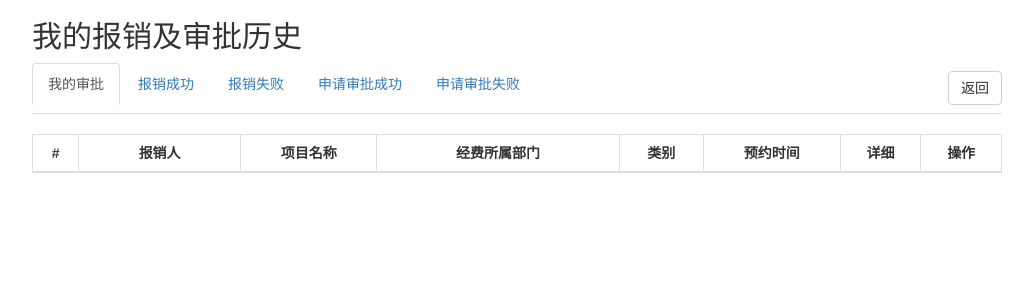
After one commit to dphong/FiProc, a Django app: template FiProcess/templates/FiProcess/history.html in a window 1280 px wide. The commit adds this page. Shown: the top 300 px of the page, without its empty margins (123-1156 px from the left). Run offline with Django 3.2, Linux system fonts and the light colour scheme; the template is opened without the code that fills it, so the values that code supplies are empty; some libraries are stand-ins or nearby versions.

Commit message:
add history stream view

```diff
--- a/FiProc/urls.py
+++ b/FiProc/urls.py
@@ -29,5 +29,6 @@ urlpatterns = [
     url(r'^index/(?P<target>[0-9]*)$', FiProcess.views.printStream, name='printStream'),
     url(r'^captcha/', include('captcha.urls')),
     url(r'^cwc/$', FiProcess.views.cwc, name='cwc'),
+    url(r'^history/$', FiProcess.views.history, name='history'),
     # url(r'^favicon\.ico$', favicon_view),
 ]
--- /dev/null
+++ b/FiProcess/templates/FiProcess/history.html
@@ -0,0 +1,162 @@
+<!DOCTYPE html>
+{% load bootstrap3  %}
+{% load staticfiles %}
+<html lang="en">
+<head>
+    <meta charset="utf-8">
+    <title>财务报账审批系统</title>
+    <meta name="description" content="">
+    <link rel="stylesheet" type="text/css" href="{% static 'FiProcess/bootstrap.min.css' %}" />
+    <script type="text/javascript" src="{% static 'FiProcess/jquery-2.2.4.min.js' %}"></script>
+    <script type="text/javascript" src="{% static 'FiProcess/bootstrap.min.js' %}"></script>
+    <script type="text/javascript" src="{% static 'FiProcess/validator.min.js' %}"></script>
+    <style type="text/css">
+    </style>
+    <script type="text/javascript">
+    function showTab(form){
+        var forms = new Array("form.mySign", "form.successStream", "form.failStream", "form.successApproval", "form.failApproval");
+        for (var i = 0; i < forms.length; i++){
+            if (form == forms[i]){
+                $(forms[i]).show();
+                continue;
+            }
+            $(forms[i]).hide();
+        }
+    }
+    $(document).ready(function(){
+        $('#mySign').click(function(){
+            showTab('form.mySign');
+        });
+        $('#successStream').click(function(){
+            showTab('form.successStream');
+        });
+        $('#failStream').click(function(){
+            showTab('form.failStream');
+        });
+        $('#successApproval').click(function(){
+            showTab('form.successApproval');
+        });
+        $('#failApproval').click(function(){
+            showTab('form.failApproval');
+        });
+        showTab('form.successStream');
+    })
+    </script>
+</head>
+<body>
+    <div class="container" style="max-width:1000px">
+    {% if messages %}
+        {% for message in messages %}
+            {% if message.level == DEFAULT_MESSAGE_LEVELS.ERROR %}
+                <div class="alert alert-danger">
+                    <button type="button" class="close" data-dismiss="alert">×</button>
+                    <h4>{{message}}</h4>
+                </div>
+            {% endif %}
+        {% endfor %}
+    {% endif %}
+    <h2>我的报销及审批历史</h2>
+    <a href={% url 'index' '' %} class="btn btn-large btn-default navbar-btn pull-right">返回</a>
+    <ul class="nav nav-tabs">
+    <li id="mySign" class="active"><a data-toggle="tab" href="myStream">我的审批</a></li>
+    <li id = "successStream"><a data-toggle="tab" href="allStream">报销成功</a></li>
+    <li id = "failStream"><a data-toggle="tab" href="allStream">报销失败</a></li>
+    <li id = "successApproval"><a data-toggle="tab" href="allStream">申请审批成功</a></li>
+    <li id = "failApproval"><a data-toggle="tab" href="allStream">申请审批失败</a></li>
+    </ul>
+    <form role="form" class="mySign" action="" method="post" style="margin:20px 0px 20px 0px">
+        {% csrf_token %}
+        <table class="table table-bordered table-hover table-striped" id="tabMyStream">
+            <thead>
+                <tr>
+                    <th class="text-center">#</th>
+                    <th class="text-center col-md-2">创建日期</th>
+                    <th class="text-center">经费所属部门</th>
+                    <th class="text-center col-md-3">项目名称</th>
+                    <th class="text-center">类别</th>
+                    <th class="text-center col-md-1">详细</th>
+                </tr>
+            </thead>
+            <tbody>
+            </tbody>
+        </table>
+    </form>
+    <form role="form" class="successStream" action="" method="post" style="margin:20px 0px 20px 0px">
+        {% csrf_token %}
+        <table class="table table-bordered table-hover table-striped" id="tabAllStream">
+            <thead>
+                <tr>
+                    <th class="text-center">#</th>
+                    <th class="text-center col-md-2">报销人</th>
+                    <th class="text-center">项目名称</th>
+                    <th class="text-center col-md-3">经费所属部门</th>
+                    <th class="text-center">类别</th>
+                    <th class="text-center">预约时间</th>
+                    <th class="text-center col-md-1">详细</th>
+                    <th class="text-center col-md-1">操作</th>
+                </tr>
+            </thead>
+            <tbody>
+            </tbody>
+        </table>
+    </form>
+    <form role="form" class="failStream" action="" method="post" style="margin:20px 0px 20px 0px">
+        {% csrf_token %}
+        <table class="table table-bordered table-hover table-striped" id="tabAllStream">
+            <thead>
+                <tr>
+                    <th class="text-center">#</th>
+                    <th class="text-center col-md-2">报销人</th>
+                    <th class="text-center">项目名称</th>
+                    <th class="text-center col-md-3">经费所属部门</th>
+                    <th class="text-center">类别</th>
+                    <th class="text-center">预约时间</th>
+                    <th class="text-center col-md-1">详细</th>
+                    <th class="text-center col-md-1">操作</th>
+                </tr>
+            </thead>
+            <tbody>
+            </tbody>
+        </table>
+    </form>
+    <form role="form" class="successApproval" action="" method="post" style="margin:20px 0px 20px 0px">
+        {% csrf_token %}
+        <table class="table table-bordered table-hover table-striped" id="tabAllStream">
+            <thead>
+                <tr>
+                    <th class="text-center">#</th>
+                    <th class="text-center col-md-2">报销人</th>
+                    <th class="text-center">项目名称</th>
+                    <th class="text-center col-md-3">经费所属部门</th>
+                    <th class="text-center">类别</th>
+                    <th class="text-center">预约时间</th>
+                    <th class="text-center col-md-1">详细</th>
+                    <th class="text-center col-md-1">操作</th>
+                </tr>
+            </thead>
+            <tbody>
+            </tbody>
+        </table>
+    </form>
+    <form role="form" class="failApproval" action="" method="post" style="margin:20px 0px 20px 0px">
+        {% csrf_token %}
+        <table class="table table-bordered table-hover table-striped" id="tabAllStream">
+            <thead>
+                <tr>
+                    <th class="text-center">#</th>
+                    <th class="text-center col-md-2">报销人</th>
+                    <th class="text-center">项目名称</th>
+                    <th class="text-center col-md-3">经费所属部门</th>
+                    <th class="text-center">类别</th>
+                    <th class="text-center">预约时间</th>
+                    <th class="text-center col-md-1">详细</th>
+                    <th class="text-center col-md-1">操作</th>
+                </tr>
+            </thead>
+            <tbody>
+            </tbody>
+        </table>
+    </form>
+    </div>
+</body>
+</html>
--- a/FiProcess/templates/FiProcess/index.html
+++ b/FiProcess/templates/FiProcess/index.html
@@ -112,6 +112,7 @@
                 <a href={% url 'cwc' %} class="btn btn-primary navbar-btn pull-right" style="margin:0px 4px 0px 0px">报销单审批</a>
                 {% endif %}
                 {% endif %}
+                <a href={% url 'history' %} class="btn btn-primary navbar-btn pull-right" style="margin:0px 4px 0px 0px">历史记录</a>
             </form>
         </ul>
 
```
Also changed, not shown: FiProcess/Form/CwcForm.py (+18 -14 lines), FiProcess/Form/HistoryForm.py (added, +14 -0 lines), FiProcess/views.py (+12 -0 lines).
